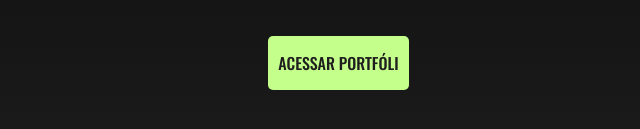
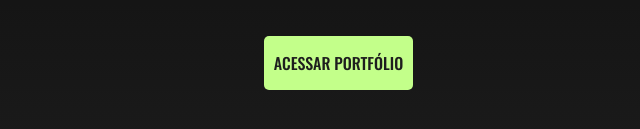
Before and after one commit to Gab-off/frontPage, a plain HTML site: page index.html in a window 1280 px wide. Shown: the part 557-686 px from the top of the page, 79-719 px from the left. Drawn offline with nearby package versions, Linux system fonts and the light colour scheme; files whose address does not match are found by name.

Commit message:
retirando alteracao, confirmado funcionamento

```diff
--- a/index.html
+++ b/index.html
@@ -30,7 +30,7 @@
           Estou construindo esse espaço para mostrar um pouco do que estou fazendo, estudando, pensando, com meu portfólio sendo apresentado para mostrar meus projetos e meu crescimento no aprendizado dentro da área.
         </p>
 
-        <a class="btn-portf" href="https://portfolio.gaboff.dev.br/">Acessar Portfóli</a>
+        <a class="btn-portf" href="https://portfolio.gaboff.dev.br/">Acessar Portfólio</a>
       </div>
 
       <div class="r-side">
```
